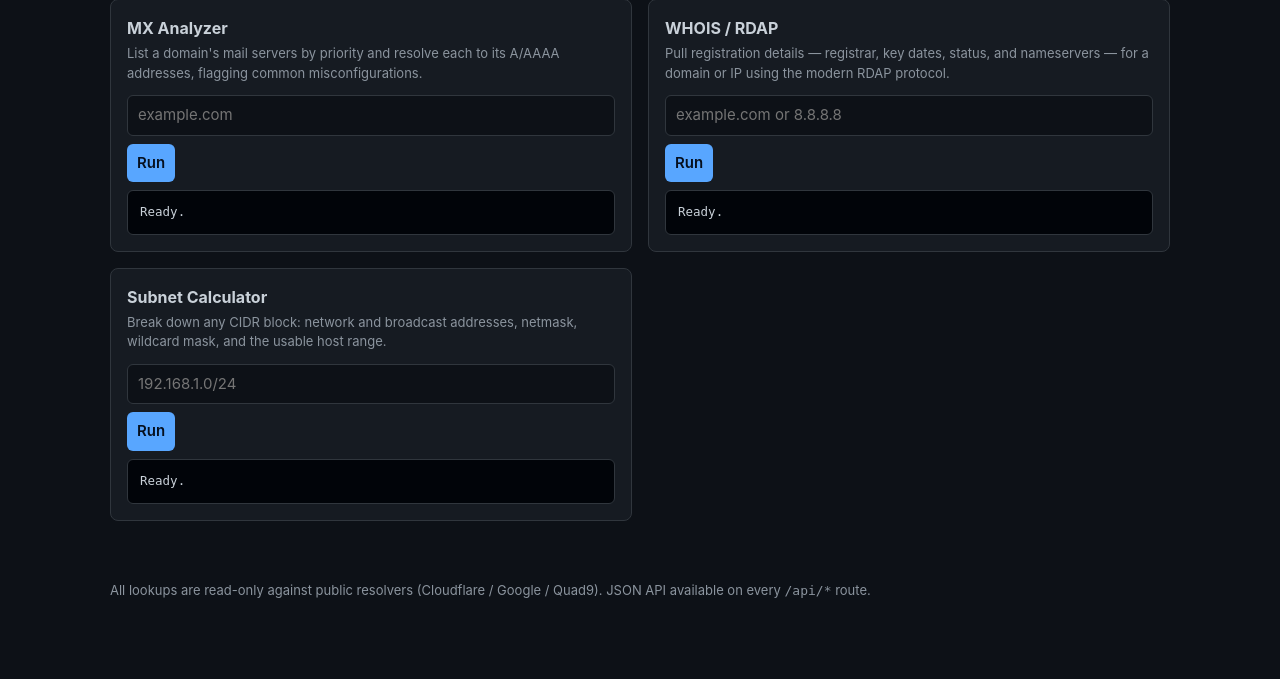
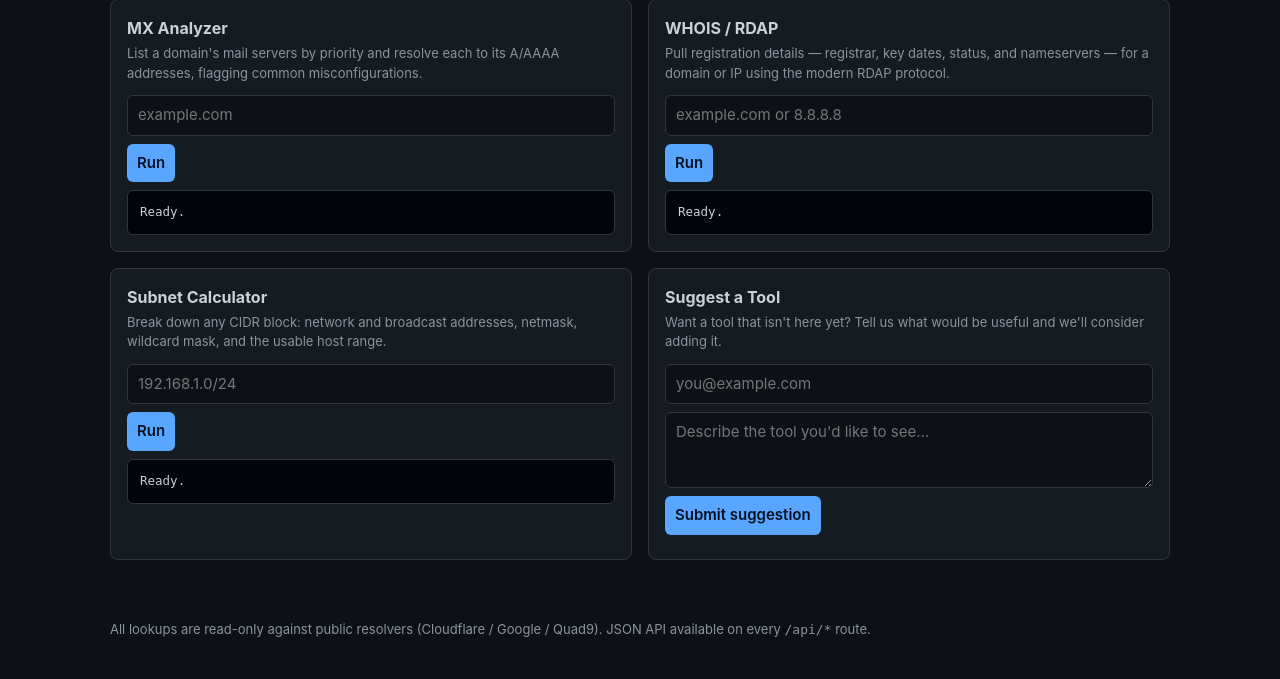
Before and after one commit to cmivxx/iptoolbox, a Flask app: page / in a window 1280 px wide. Shown: the part 1266-1945 px from the top of the page. Before the commit the page ends 1864 px from the top, so only its background shows below. Run offline with Flask 3, Linux system fonts and the light colour scheme.

Commit message:
feat: add tool-suggestion form (email + description)
- POST /api/suggest validates email/description, persists to a Docker
  volume (suggestions.jsonl) and logs to stdout (-> central Loki)
- Rate limited to 5/hour per client IP
- Front-end suggestion box added at the end of the grid
- 4 new tests (27 total)

```diff
--- a/app.py
+++ b/app.py
@@ -16,13 +16,15 @@
 
 def create_app():
     app = Flask(__name__)
-    Limiter(
+    limiter = Limiter(
         key_func=_rate_key,
         default_limits=["120 per minute"],
         storage_uri="memory://",
         app=app,
     )
     app.register_blueprint(ip_bp)
+    # Tighter limit on the suggestion form to curb spam.
+    limiter.limit("5 per hour")(app.view_functions["ip_bp.api_suggest"])
     return app
 
 
--- a/docker-compose.yml
+++ b/docker-compose.yml
@@ -7,3 +7,8 @@
       - "8087:8000"
     environment:
       - FLASK_ENV=production
+    volumes:
+      - suggestions:/app/data
+
+volumes:
+  suggestions:
--- a/iptools.py
+++ b/iptools.py
@@ -5,7 +5,10 @@
 RDAP, and pure-compute subnet math. No tool takes a user-supplied outbound
 destination, so there is no SSRF surface into the LAN.
 """
+import datetime
 import ipaddress
+import json
+import os
 import re
 
 import dns.resolver
@@ -30,6 +33,10 @@
 DNS_LIFETIME = 5.0
 RDAP_TIMEOUT = 8.0
 MAX_NAME_LEN = 253
+
+SUGGESTIONS_PATH = os.environ.get("SUGGESTIONS_PATH", "/app/data/suggestions.jsonl")
+MAX_SUGGEST_DESC = 1000
+_EMAIL_RE = re.compile(r"^[^@\s]+@[^@\s]+\.[^@\s]+$")
 
 _HOSTNAME_RE = re.compile(
     r"^(?=.{1,253}$)(?!-)[A-Za-z0-9-]{1,63}(?<!-)"
@@ -398,6 +405,38 @@
     return _ok(**data)
 
 
+# ── Routes: tool suggestions ─────────────────────────────────────────────────
+
+
+@ip_bp.route("/api/suggest", methods=["POST"])
+def api_suggest():
+    data = request.get_json(silent=True) or request.form
+    email = (data.get("email") or "").strip()
+    desc = (data.get("description") or "").strip()
+    if not email or len(email) > 254 or not _EMAIL_RE.match(email):
+        return _err("Please provide a valid email address")
+    if not desc:
+        return _err("Please describe the tool you'd like to see")
+    if len(desc) > MAX_SUGGEST_DESC:
+        return _err(f"Description too long (max {MAX_SUGGEST_DESC} characters)")
+    record = {
+        "ts": datetime.datetime.now(datetime.timezone.utc).isoformat(),
+        "ip": _client_ip(),
+        "email": email,
+        "description": desc,
+    }
+    # Log it (flows to central Loki via Fluent Bit) ...
+    print("tool_suggestion " + json.dumps(record), flush=True)
+    # ... and persist to the mounted data volume.
+    try:
+        os.makedirs(os.path.dirname(SUGGESTIONS_PATH), exist_ok=True)
+        with open(SUGGESTIONS_PATH, "a", encoding="utf-8") as f:
+            f.write(json.dumps(record) + "\n")
+    except OSError:
+        pass  # already logged above; don't fail the request on storage error
+    return _ok(message="Thanks! Your suggestion was received.")
+
+
 # ── UI + health ──────────────────────────────────────────────────────────────
 
 
--- a/templates/index.html
+++ b/templates/index.html
@@ -45,9 +45,10 @@
   .card h2 { margin: 0 0 4px; font-size: 16px; }
   .card .desc { color: var(--muted); font-size: 13px; margin: 0 0 12px; }
   .row { display: flex; gap: 8px; margin-bottom: 8px; flex-wrap: wrap; }
-  input, select, button { font: inherit; padding: 8px 10px; border-radius: 6px;
+  input, select, button, textarea { font: inherit; padding: 8px 10px; border-radius: 6px;
     border: 1px solid var(--border); background: #0d1117; color: var(--text); }
   input { flex: 1; min-width: 120px; }
+  textarea { flex: 1 1 100%; width: 100%; resize: vertical; min-height: 76px; }
   button { background: var(--accent); color: #06101f; border: none; cursor: pointer; font-weight: 600; }
   button:hover { filter: brightness(1.1); }
   pre { background: #010409; border: 1px solid var(--border); border-radius: 6px;
@@ -200,6 +201,42 @@
   }
 }
 
+function buildSuggestionCard() {
+  const root = document.getElementById("cards");
+  const el = document.createElement("section");
+  el.className = "card";
+  el.innerHTML = `<h2>Suggest a Tool</h2>
+    <p class="desc">Want a tool that isn't here yet? Tell us what would be useful and we'll consider adding it.</p>
+    <div class="row"><input data-f="email" type="email" placeholder="you@example.com"></div>
+    <div class="row"><textarea data-f="description" placeholder="Describe the tool you'd like to see…"></textarea></div>
+    <div class="row"><button>Submit suggestion</button></div>
+    <pre style="display:none"></pre>`;
+  const out = el.querySelector("pre");
+  const get = name => el.querySelector(`[data-f="${name}"]`).value.trim();
+  el.querySelector("button").addEventListener("click", async () => {
+    out.style.display = "block";
+    out.textContent = "Sending…";
+    try {
+      const r = await fetch("/api/suggest", {
+        method: "POST",
+        headers: { "Content-Type": "application/json" },
+        body: JSON.stringify({ email: get("email"), description: get("description") }),
+      });
+      const j = await r.json();
+      if (j.success) {
+        out.textContent = j.message || "Thanks! Your suggestion was received.";
+        el.querySelector('[data-f="email"]').value = "";
+        el.querySelector('[data-f="description"]').value = "";
+      } else {
+        out.textContent = "Error: " + (j.error || "could not submit");
+      }
+    } catch (e) {
+      out.textContent = "Request failed: " + e;
+    }
+  });
+  root.appendChild(el);
+}
+
 // Show the marketing image only if static/hero.png actually loads; otherwise
 // keep the placeholder.
 (function () {
@@ -209,6 +246,7 @@
 })();
 
 build();
+buildSuggestionCard();
 loadMyIp();
 </script>
 </body>
```
Also changed, not shown: tests/test_iptools.py (+28 -0 lines), 1 other file.
